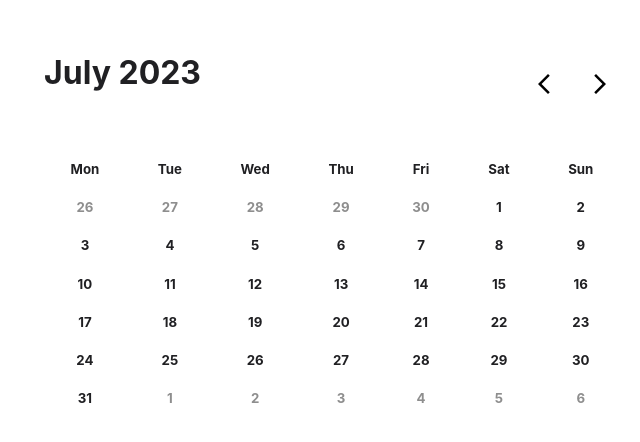
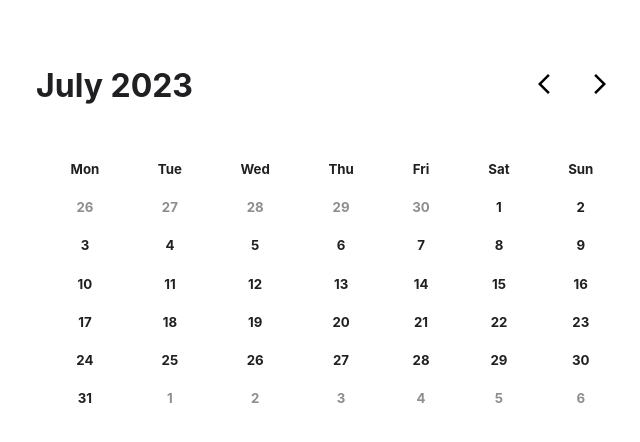
Before and after one commit to Ann-c-Tseng/CalendarViewer, a React (Create React App) app in the folder reactcalendar/: page / in a window 1280 px wide. Shown: the part 170-612 px from the top of the page, without its empty margins (308-948 px from the left). Built offline with nearby package versions, Linux system fonts and the light colour scheme.

Commit message:
fixing alignment issues for header

```diff
--- a/reactcalendar/src/Components/Stylings/Calendar.css
+++ b/reactcalendar/src/Components/Stylings/Calendar.css
@@ -12,12 +12,12 @@
 .calendarHeader {
     display: flex;
     justify-content: space-between;
+    align-items: center;
 }
 
 .calendarHeader h1 {
-    padding-left: 32px;
-    padding-right: 32px;
-    /* margin-right: 300px; */
+    padding-left: 24px;
+    padding-right: 24px;
 }
 
 .toggleArrows {
```
